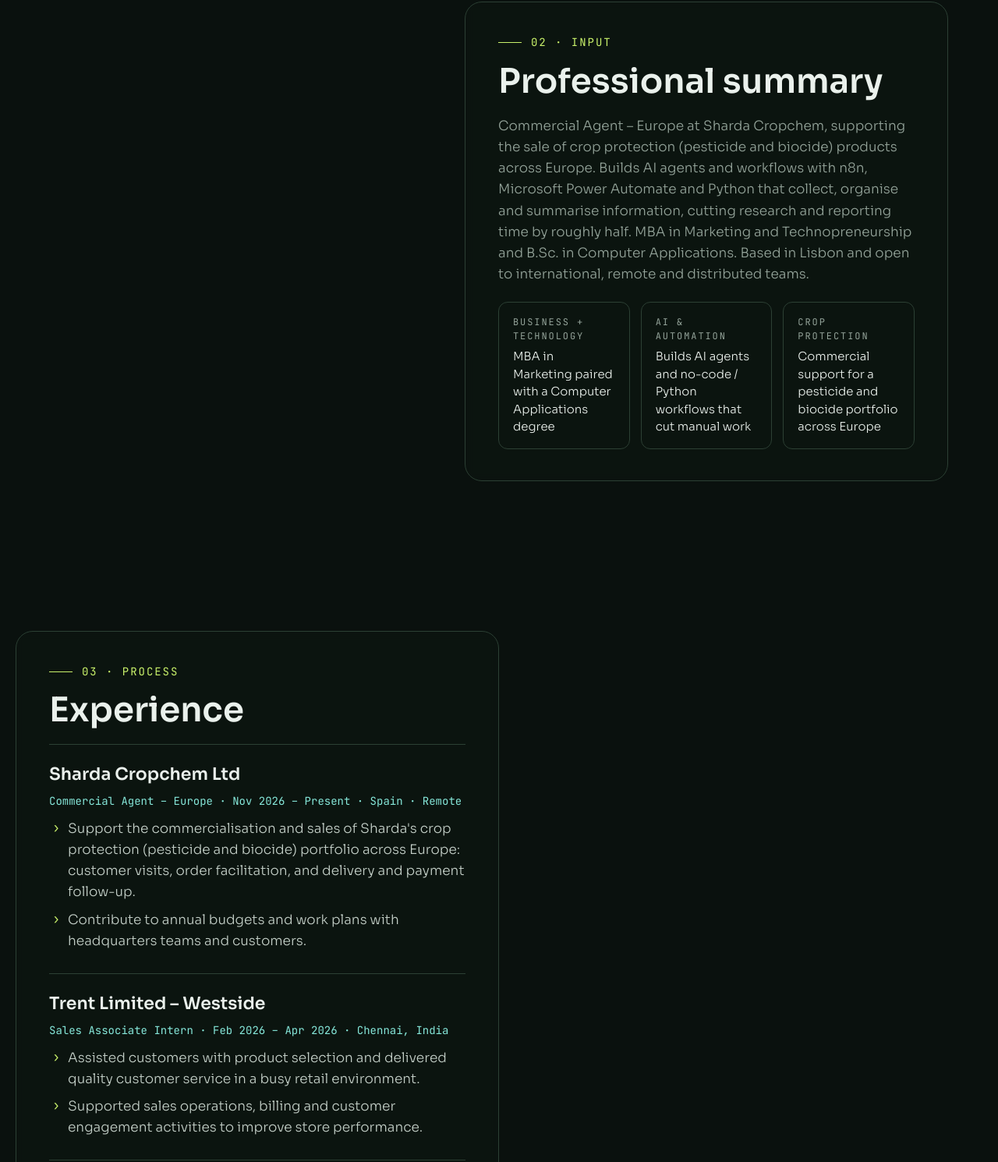
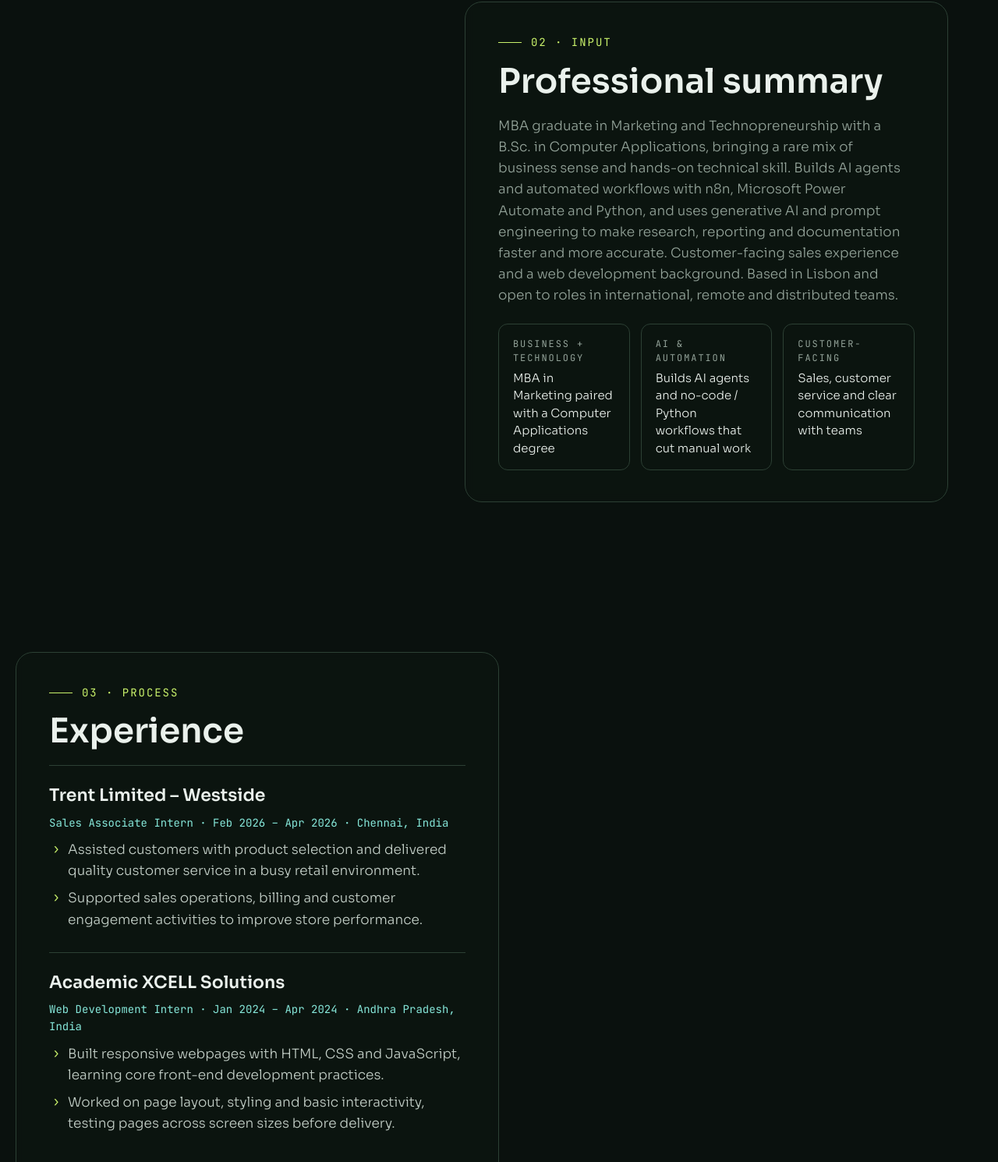
Before and after one commit to pulagam-g/pulagam-g.github.io, a plain HTML site: page index.html in a window 1280 px wide. Shown: the part 965-2455 px from the top of the page at 78% size. Drawn offline with Linux system fonts and the light colour scheme; animation ran at ten frames a second.

Commit message:
Revise title, meta description, and professional summary
Updated title and meta description for better clarity and focus on AI workflow automation and educational background. Revised professional summary to highlight skills in AI, automation, and customer-facing roles.

```diff
--- a/index.html
+++ b/index.html
@@ -1,7 +1,7 @@
 <!doctype html>
 <html lang="en"><head><meta charset="utf-8"><meta name="viewport" content="width=device-width, initial-scale=1, viewport-fit=cover">
-<title>Geethanjali Pulagam – Commercial Agent, Crop Protection | AI Workflow Automation</title>
-<meta name="description" content="Geethanjali Pulagam – Commercial Agent for crop protection products in Europe at Sharda Cropchem, building AI workflows with n8n, Microsoft Power Automate and Python. MBA in Marketing and Technopreneurship.">
+<title>Geethanjali Pulagam – AI Workflow Automation | MBA, Marketing &amp; Technopreneurship</title>
+<meta name="description" content="Geethanjali Pulagam – MBA in Marketing and Technopreneurship building AI agents and workflows with n8n, Microsoft Power Automate and Python.">
 <link rel="preconnect" href="https://fonts.googleapis.com">
 <link rel="stylesheet" href="https://fonts.googleapis.com/css2?family=Sora:wght@300;400;600;700&family=JetBrains+Mono:wght@400;500;700&display=swap">
 <style>
@@ -143,7 +143,7 @@ strong{color:var(--fg);font-weight:600}
     <div class="inner"><div class="card">
       <div class="eyebrow">01 · Trigger</div>
       <h1>Geethanjali <span>Pulagam</span></h1>
-      <div class="role">Commercial Agent – Europe, Crop Protection · AI Workflow Automation (n8n, Power Automate, Python) · MBA</div>
+      <div class="role">MBA, Marketing &amp; Technopreneurship · AI Agents &amp; Workflow Automation · Generative AI · Sales</div>
       <p class="lead">Lisbon, Portugal · Nationality: Indian</p>
       <div class="actions">
         <a class="btn primary" href="#input">▶ Run the workflow</a>
@@ -158,11 +158,11 @@ strong{color:var(--fg);font-weight:600}
     <div class="inner"><div class="card">
       <div class="eyebrow">02 · Input</div>
       <h2>Professional summary</h2>
-      <p class="muted">Commercial Agent – Europe at Sharda Cropchem, supporting the sale of crop protection (pesticide and biocide) products across Europe. Builds AI agents and workflows with n8n, Microsoft Power Automate and Python that collect, organise and summarise information, cutting research and reporting time by roughly half. MBA in Marketing and Technopreneurship and B.Sc. in Computer Applications. Based in Lisbon and open to international, remote and distributed teams.</p>
+      <p class="muted">MBA graduate in Marketing and Technopreneurship with a B.Sc. in Computer Applications, bringing a rare mix of business sense and hands-on technical skill. Builds AI agents and automated workflows with n8n, Microsoft Power Automate and Python, and uses generative AI and prompt engineering to make research, reporting and documentation faster and more accurate. Customer-facing sales experience and a web development background. Based in Lisbon and open to roles in international, remote and distributed teams.</p>
       <div class="tiles three">
         <div class="tile"><small>Business + Technology</small>MBA in Marketing paired with a Computer Applications degree</div>
         <div class="tile"><small>AI &amp; Automation</small>Builds AI agents and no-code / Python workflows that cut manual work</div>
-        <div class="tile"><small>Crop Protection</small>Commercial support for a pesticide and biocide portfolio across Europe</div>
+        <div class="tile"><small>Customer-facing</small>Sales, customer service and clear communication with teams</div>
       </div>
     </div></div>
   </section>
@@ -172,14 +172,6 @@ strong{color:var(--fg);font-weight:600}
     <div class="inner"><div class="card">
       <div class="eyebrow">03 · Process</div>
       <h2>Experience</h2>
-      <div class="entry">
-        <h3>Sharda Cropchem Ltd</h3>
-        <div class="meta">Commercial Agent – Europe · Nov 2026 – Present · Spain · Remote</div>
-        <ul class="list">
-          <li>Support the commercialisation and sales of Sharda's crop protection (pesticide and biocide) portfolio across Europe: customer visits, order facilitation, and delivery and payment follow-up.</li>
-          <li>Contribute to annual budgets and work plans with headquarters teams and customers.</li>
-        </ul>
-      </div>
       <div class="entry">
         <h3>Trent Limited – Westside</h3>
         <div class="meta">Sales Associate Intern · Feb 2026 – Apr 2026 · Chennai, India</div>
@@ -204,7 +196,6 @@ strong{color:var(--fg);font-weight:600}
     <div class="inner"><div class="card">
       <div class="eyebrow">04 · Tools</div>
       <h2>Skills</h2>
-      <div class="group"><small>Research &amp; reporting</small><div class="chips hot"><span>Regulatory and technical documents</span><span>Source tracking</span><span>Structured summary reports</span></div></div>
       <div class="group"><small>AI &amp; GenAI</small><div class="chips hot"><span>Generative AI</span><span>Prompt engineering</span><span>AI agents</span></div></div>
       <div class="group"><small>Automation</small><div class="chips hot"><span>Workflow automation with n8n and Microsoft Power Automate</span></div></div>
       <div class="group"><small>Programming</small><div class="chips"><span>Python</span><span>HTML</span><span>CSS</span><span>JavaScript</span></div></div>
```
